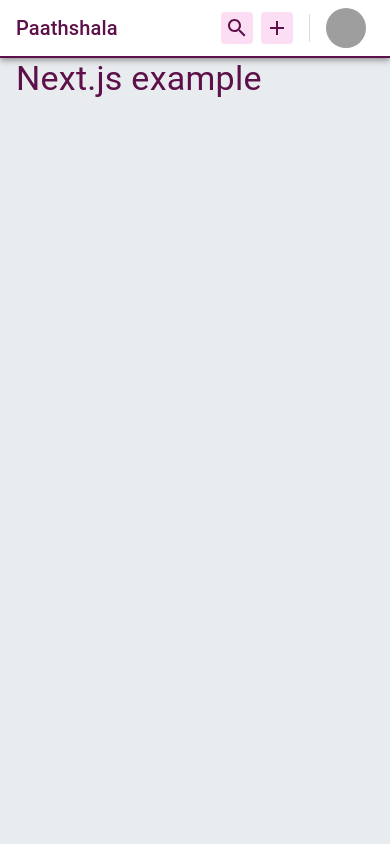
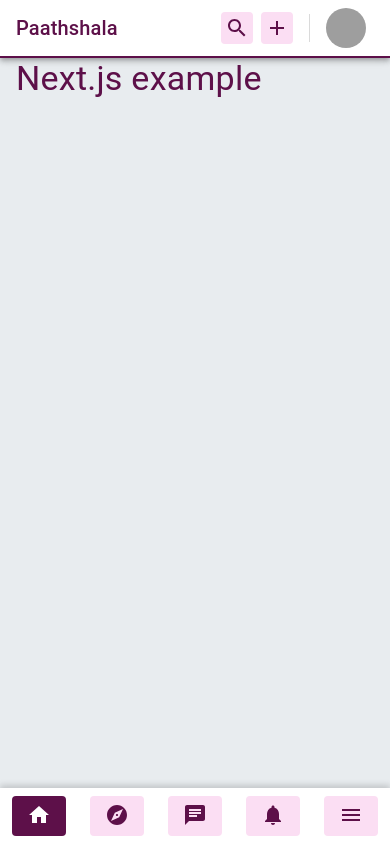
Before and after one commit to saimonazad/paathshala-frontend, a Next.js app: page / in a window 390 px wide. Built offline with nearby package versions, Linux system fonts and the light colour scheme; grey boxes are pictures that could not be loaded.

Commit message:
Mobile Bottom nav added

```diff
--- a/src/layouts/BottomNavbar/index.js
+++ b/src/layouts/BottomNavbar/index.js
@@ -0,0 +1,59 @@
+import React from "react";
+import { makeStyles, IconButton } from "@material-ui/core/styles";
+import BottomNavigation from "@material-ui/core/BottomNavigation";
+import BottomNavigationAction from "@material-ui/core/BottomNavigationAction";
+import HomeIcon from "@material-ui/icons/Home";
+import NotificationsIcon from "@material-ui/icons/Notifications";
+import ChatIcon from "@material-ui/icons/Chat";
+import ExploreIcon from "@material-ui/icons/Explore";
+import MenuIcon from "@material-ui/icons/Menu";
+import theme from "../../utils/theme";
+
+const useStyles = makeStyles({
+  root: {
+    position: "fixed",
+    width: "100%",
+    top: "auto",
+    bottom: 0,
+    boxShadow: "0px -3px 6px #00000029",
+    padding: theme.spacing(1, 0),
+
+    "& .MuiBottomNavigationAction-root.MuiBottomNavigationAction-iconOnly": {
+      paddingTop: "6px!important",
+    },
+    "& .MuiBottomNavigationAction-root": {
+      minWidth: "auto",
+      backgroundColor: theme.palette.secondary.light,
+      margin: theme.spacing(0, 1.5),
+      borderRadius: 4,
+      color: theme.palette.secondary.main,
+    },
+    "& .MuiBottomNavigationAction-root.Mui-selected": {
+      backgroundColor: theme.palette.secondary.main,
+      color: theme.palette.common.white,
+    },
+  },
+});
+
+export default function BottomNavBar() {
+  const classes = useStyles();
+  const [value, setValue] = React.useState("recents");
+
+  const handleChange = (event, newValue) => {
+    setValue(newValue);
+  };
+
+  return (
+    <BottomNavigation
+      value={value}
+      onChange={handleChange}
+      className={classes.root}
+    >
+      <BottomNavigationAction value="recents" icon={<HomeIcon />} />
+      <BottomNavigationAction value="favorites" icon={<ExploreIcon />} />
+      <BottomNavigationAction value="nearby" icon={<ChatIcon />} />
+      <BottomNavigationAction value="folder" icon={<NotificationsIcon />} />
+      <BottomNavigationAction value="menu" icon={<MenuIcon />} />
+    </BottomNavigation>
+  );
+}
--- a/src/layouts/app-layout.js
+++ b/src/layouts/app-layout.js
@@ -1,10 +1,12 @@
 import React from "react";
 import Navbar from "./Navbar";
-import { Container, makeStyles } from "@material-ui/core";
+import BottomNavBar from "./BottomNavbar";
+import { Container, Hidden, makeStyles } from "@material-ui/core";
 
 const useStyles = makeStyles((theme) => ({
   container__width: {
     maxWidth: 900,
+    marginBottom: 80,
   },
 }));
 
@@ -16,6 +18,9 @@ const Layout1 = ({ children }) => {
       <Container className={classes.container__width}>
         <div className={classes.root}>{children}</div>
       </Container>
+      <Hidden smUp>
+        <BottomNavBar />
+      </Hidden>
     </div>
   );
 };
```
